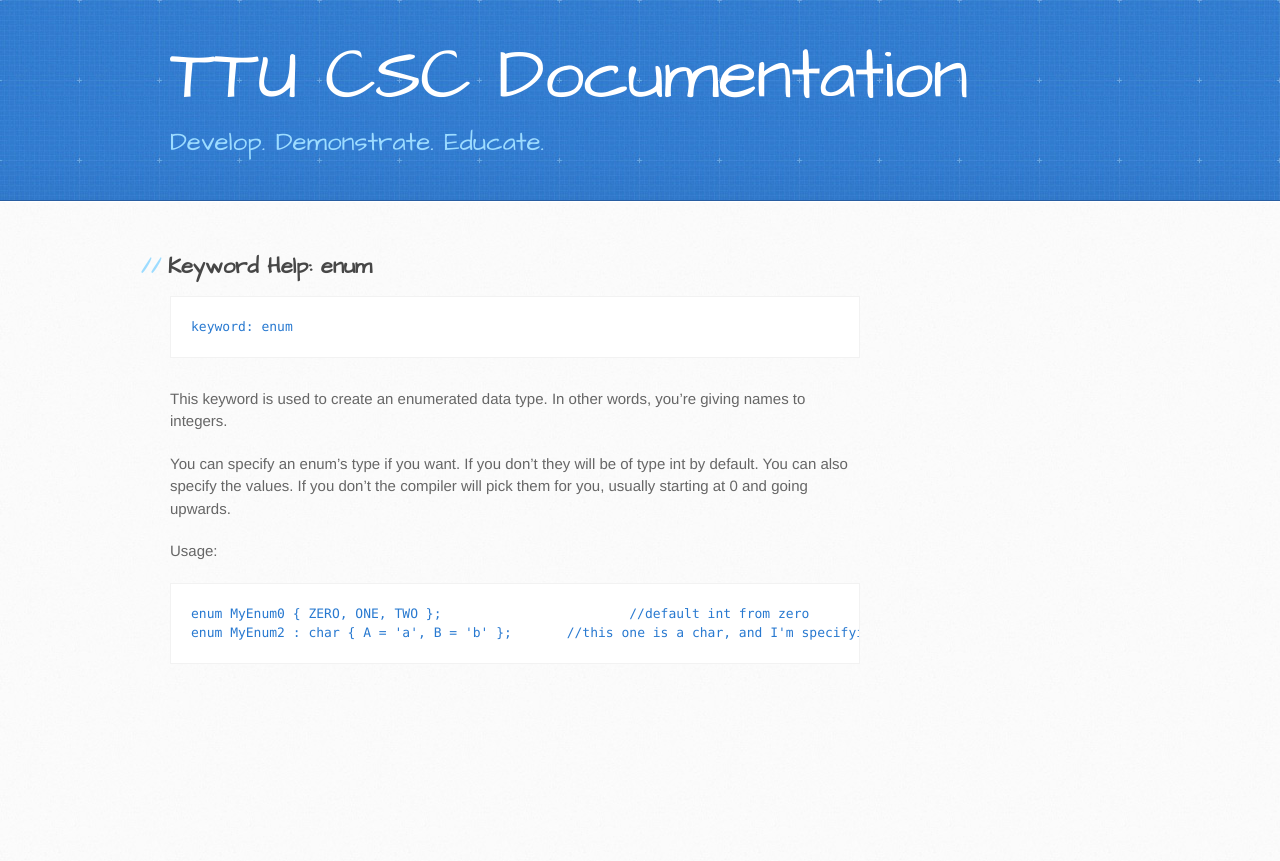
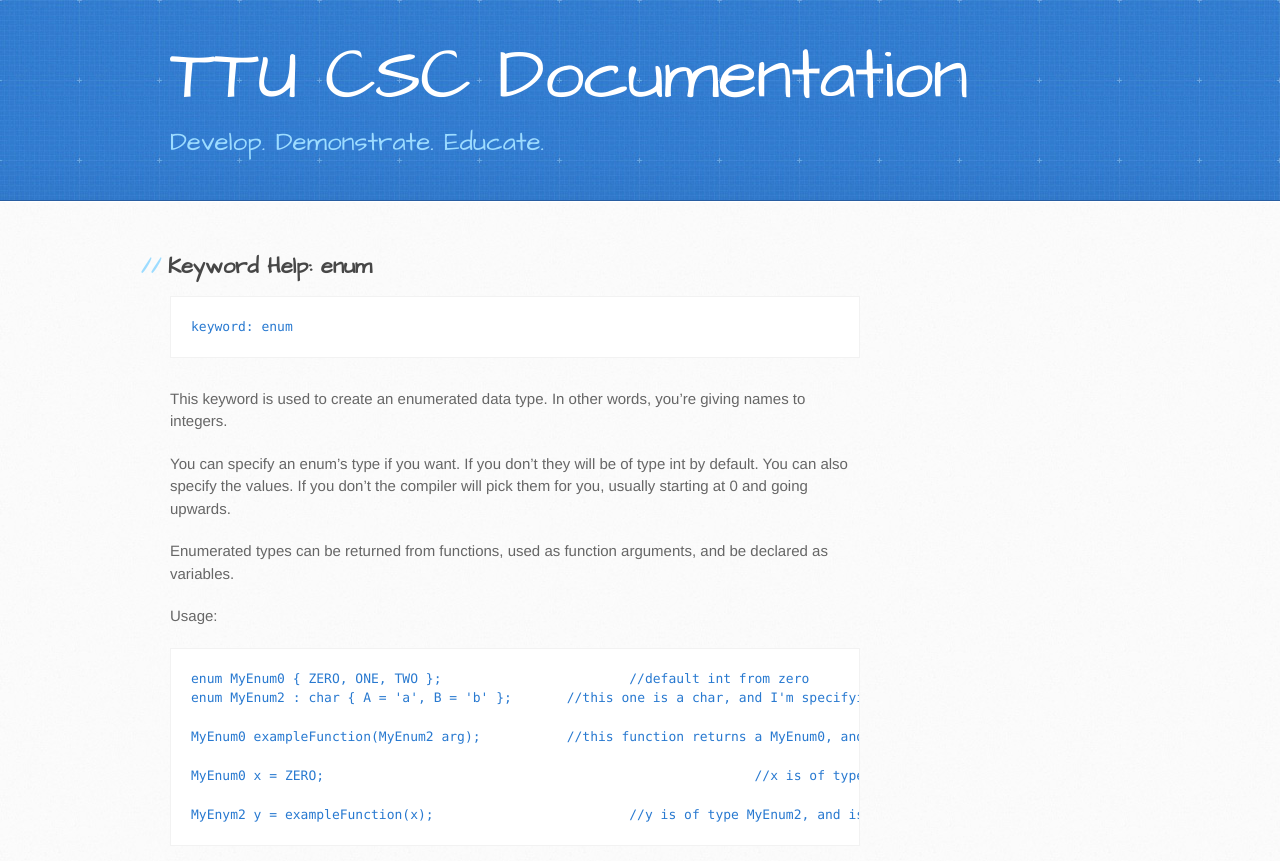
Before and after one commit to TTU-CSC/ttu-csc.github.com, a Jekyll site: the page built from _posts/2015-07-08-enum.markdown, in a window 1280 px wide. Shown: the top 861 px of the page. Built offline with Jekyll 4.4.1, drawn with Linux system fonts in a browser that asks for light colours.

Commit message:
Updated enum page with function examples.

```diff
--- a/_posts/2015-07-08-enum.markdown
+++ b/_posts/2015-07-08-enum.markdown
@@ -12,7 +12,15 @@
 You can specify an enum's type if you want. If you don't they will be of type int by default.
 You can also specify the values. If you don't the compiler will pick them for you, usually starting at 0 and going upwards.
 
+Enumerated types can be returned from functions, used as function arguments, and be declared as variables.
+
 Usage:
 
 	enum MyEnum0 { ZERO, ONE, TWO };			//default int from zero
 	enum MyEnum2 : char { A = 'a', B = 'b' };	//this one is a char, and I'm specifying values
+
+	MyEnum0 exampleFunction(MyEnum2 arg);		//this function returns a MyEnum0, and takes one MyEnum2 as an argument
+
+	MyEnum0 x = ZERO;							//x is of type MyEnum0, and is initialized to the value ZERO
+
+	MyEnym2 y = exampleFunction(x);				//y is of type MyEnum2, and is set equal to the result of that function call.
```
Also changed, not shown: 1 other file.
